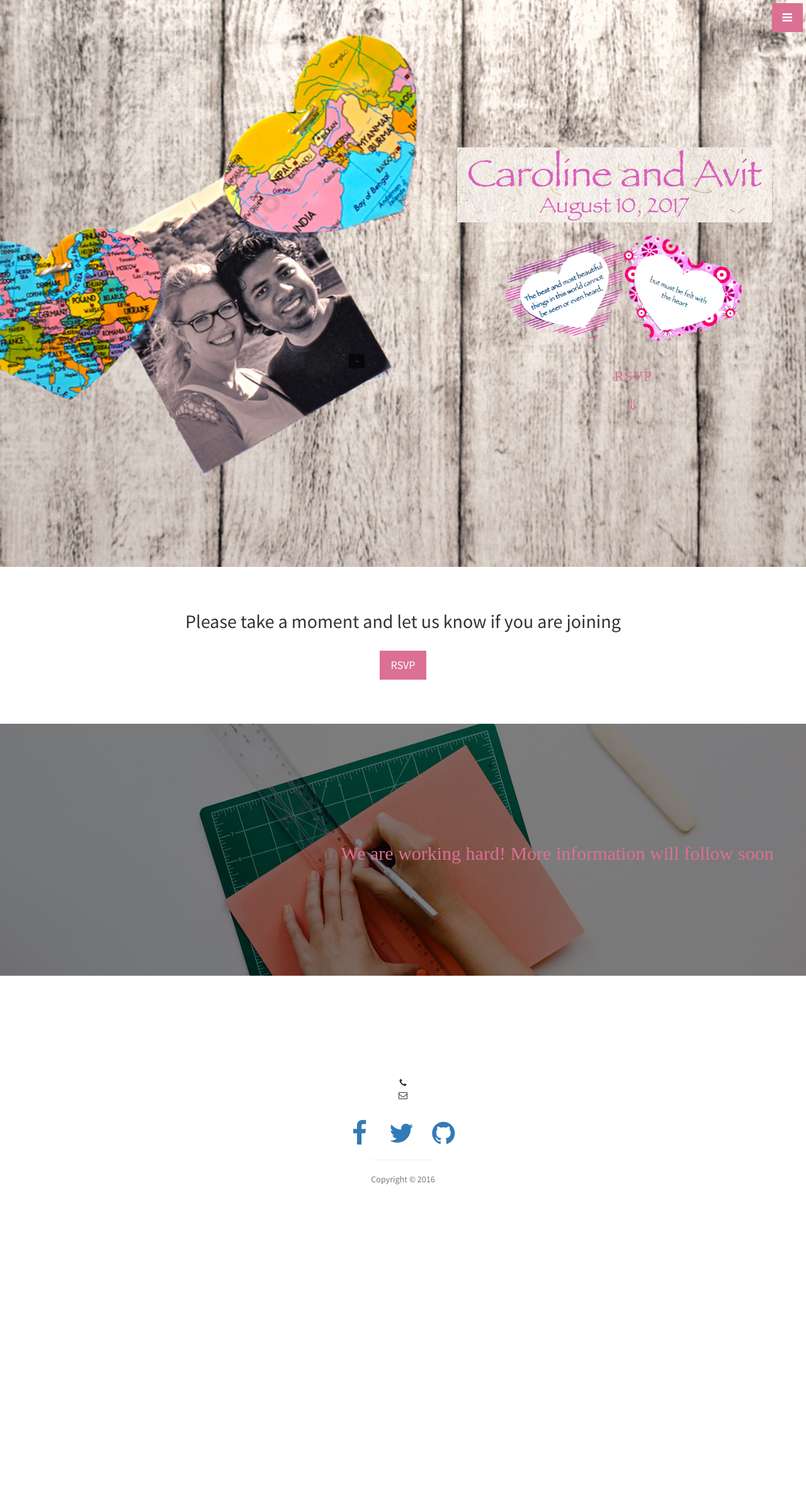
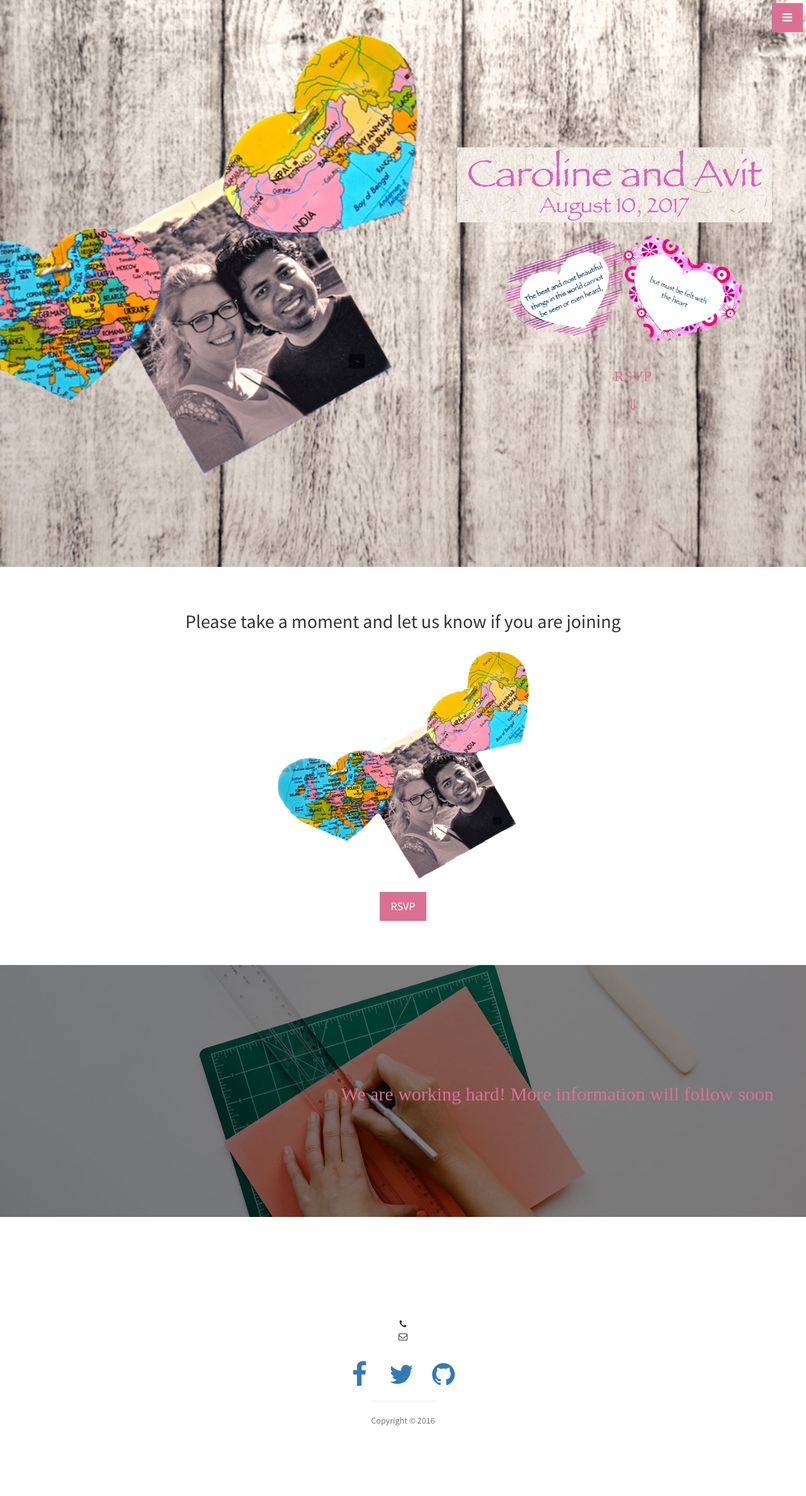
Before and after one commit to MonchiLin/carowedavit.github.io, a Jekyll site: the page built from index.html, in a window 1280 px wide. Shown: the whole page at 63% size. Built offline with Jekyll 4.4.1, drawn with Linux system fonts in a browser that asks for light colours; before the commit the page ends 1992 px from its top, so only the background shows below that.

Commit message:
rsvp updated

```diff
--- a/_includes/about.html
+++ b/_includes/about.html
@@ -4,6 +4,7 @@
       <div class="col-lg-12 text-center">
         <h2>Please take a moment and let us know if you are joining</h2>
         <br>
+        <p class="lead"><img src="img/rsvp_pic.jpg" alt="rsvp pic" style="width:400px;"></p>
          <p class="lead"><a href="https://goo.gl/forms/iEj8wnxN023Kj9OZ2" target="_parent" class="btn btn-dark btn-lg">RSVP</a></p>
       </div>
     </div>
```
Also changed, not shown: img/Wed_logo.gif (deleted), img/rsvp_pic.jpg (added), 2 other files.
